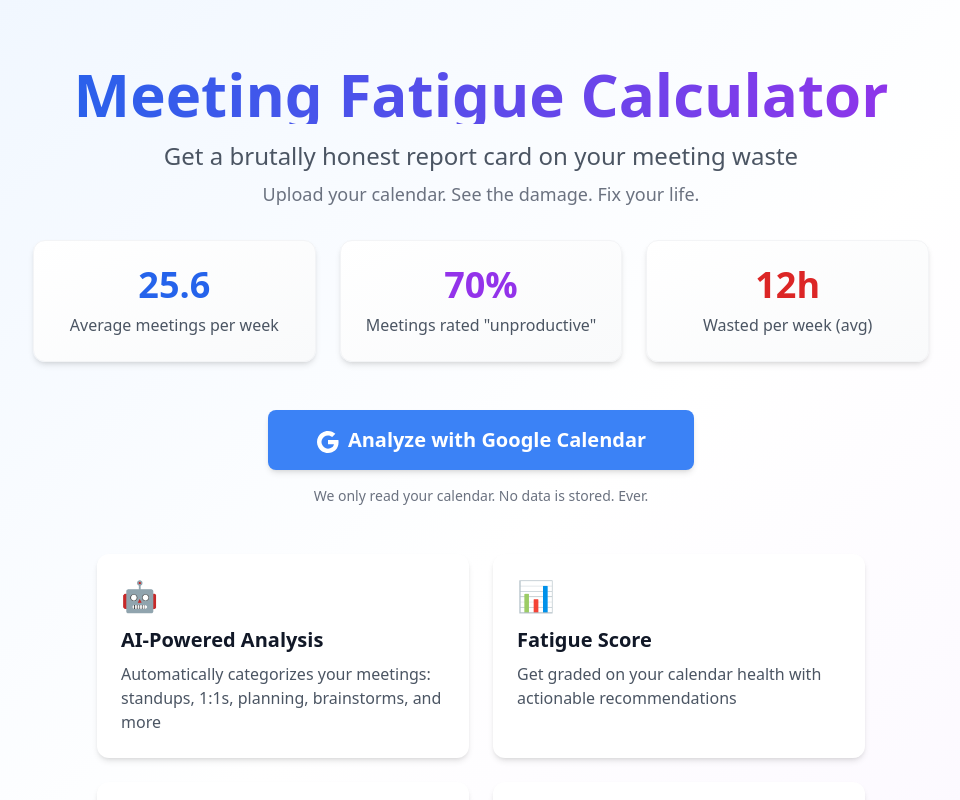
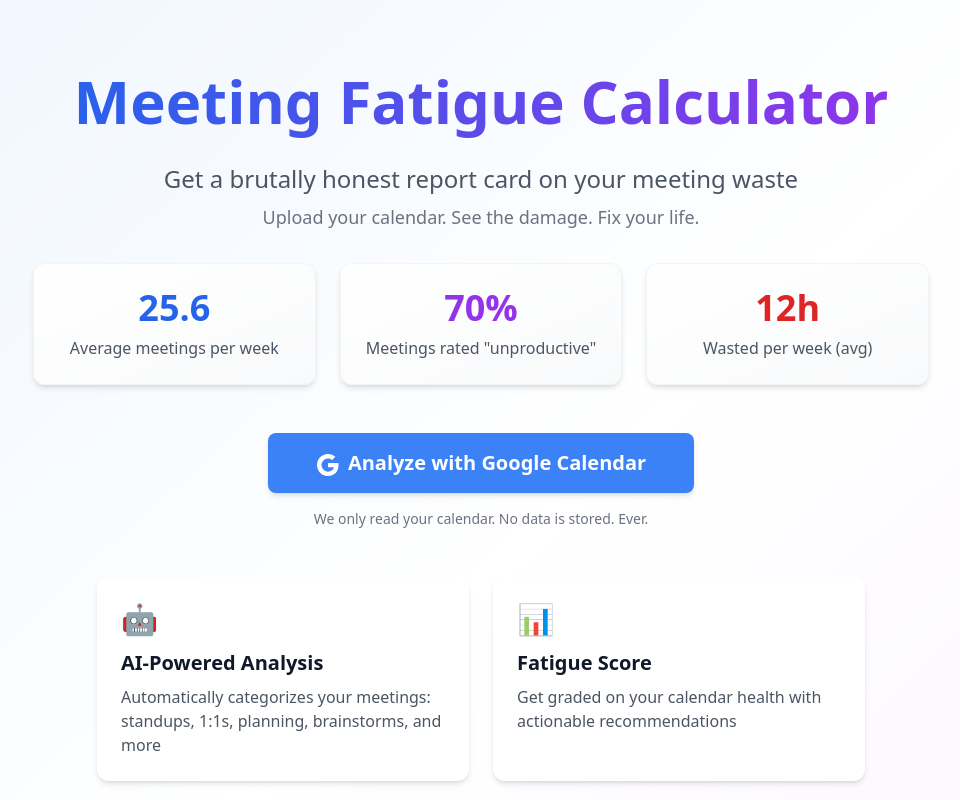
Before and after one commit to jyoti369/meeting-fatigue-calculator, a React (Vite) app in the folder frontend/: page / in a window 1280 px wide. Shown: the top 800 px of the page, without its empty margins (159-1119 px from the left). Built offline with nearby package versions, Linux system fonts and the light colour scheme; no server answers.

Commit message:
fix: header cropping and report card badge rendering

```diff
--- a/frontend/src/components/FatigueScoreCard.tsx
+++ b/frontend/src/components/FatigueScoreCard.tsx
@@ -59,7 +59,7 @@ function FatigueScoreCard({ fatigueScore, stats }: FatigueScoreCardProps) {
 
       {/* Badge */}
       <div className="text-center mb-6">
-        <div className="inline-block bg-gradient-to-r from-blue-50 to-purple-50 rounded-full px-6 py-3 border-2 border-blue-200">
+        <div className="inline-block bg-blue-50 rounded-full px-6 py-3 border-2 border-blue-200">
           <p className="text-lg font-semibold text-gray-800">{fatigueScore.badge}</p>
         </div>
       </div>
--- a/frontend/src/pages/Home.tsx
+++ b/frontend/src/pages/Home.tsx
@@ -23,7 +23,7 @@ function Home() {
         <div className="max-w-4xl mx-auto text-center">
           {/* Header */}
           <div className="mb-8">
-            <h1 className="text-6xl font-bold mb-4 bg-gradient-to-r from-blue-600 to-purple-600 bg-clip-text text-transparent">
+            <h1 className="text-6xl font-bold mb-4 pb-2 bg-gradient-to-r from-blue-600 to-purple-600 bg-clip-text text-transparent leading-tight">
               Meeting Fatigue Calculator
             </h1>
             <p className="text-2xl text-gray-600 mb-2">
```
